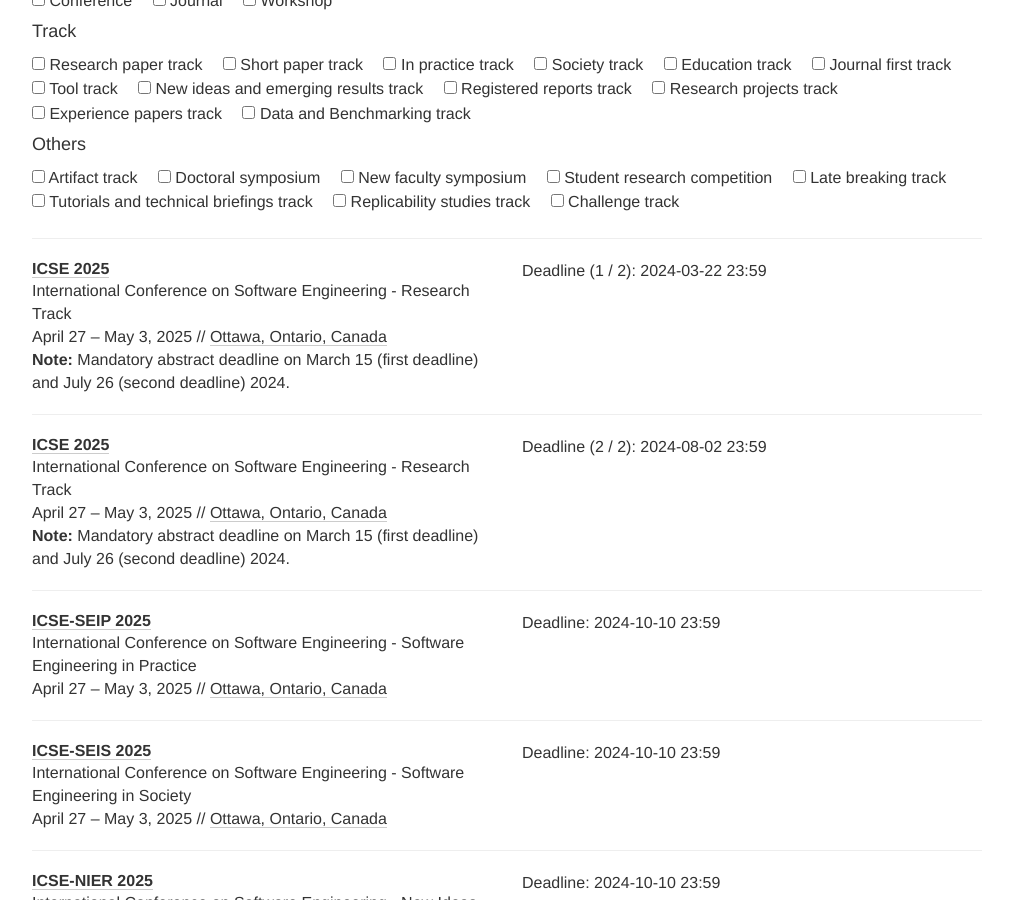
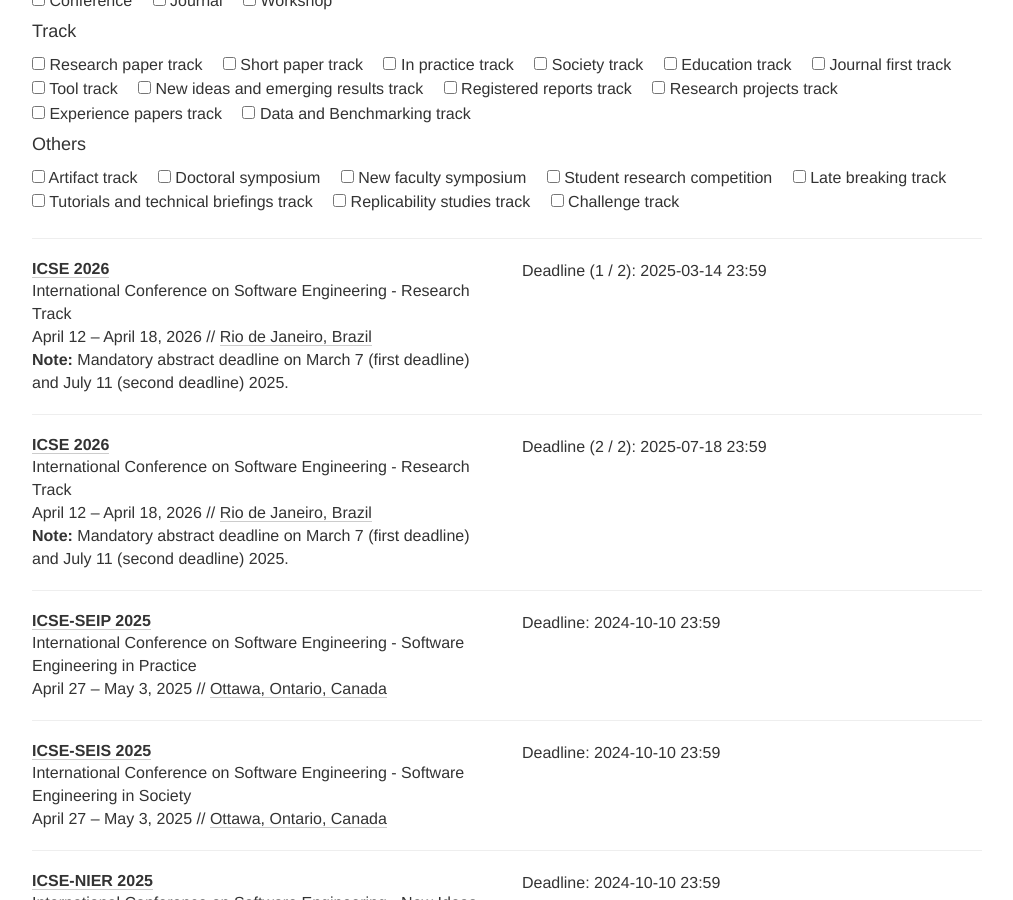
Before and after one commit to se-deadlines/se-deadlines.github.io, a Jekyll site: the page built from index.html, in a window 1280 px wide and 900 px high, scrolled down 374 px. Shown: the whole window, without its empty margins (133-1146 px from the left). Built offline with Jekyll 4.4.1, drawn with Linux system fonts in a browser that asks for light colours; nearby versions of some CDN libraries.

Commit message:
Added ICSE

```diff
--- a/_data/conferences.yml
+++ b/_data/conferences.yml
@@ -3,15 +3,17 @@
 # ICSEs
 - name: ICSE
   description: International Conference on Software Engineering - Research Track
-  year: 2025
-  link: https://conf.researchr.org/track/icse-2025/icse-2025-research-track
+  year: 2026
+  link: https://conf.researchr.org/track/icse-2026/icse-2026-research-track
   deadline:
-  - "2024-03-22 23:59"
-  - "2024-08-02 23:59"
-  date: April 27 - May 3, 2025
-  place: Ottawa, Ontario, Canada
-  note: Mandatory abstract deadline on March 15 (first deadline) and July 26 (second deadline) 2024.
+  - "2025-03-14 23:59"
+  - "2025-07-18 23:59"
+  date: April 12 - April 18, 2026
+  place: Rio de Janeiro, Brazil
+  note: Mandatory abstract deadline on March 7 (first deadline) and July 11 (second deadline) 2025.
   tags: [CO, RPT]
+
+# ICSEs
 
 - name: ICSE-SEIP
   description: International Conference on Software Engineering - Software Engineering in Practice
```
